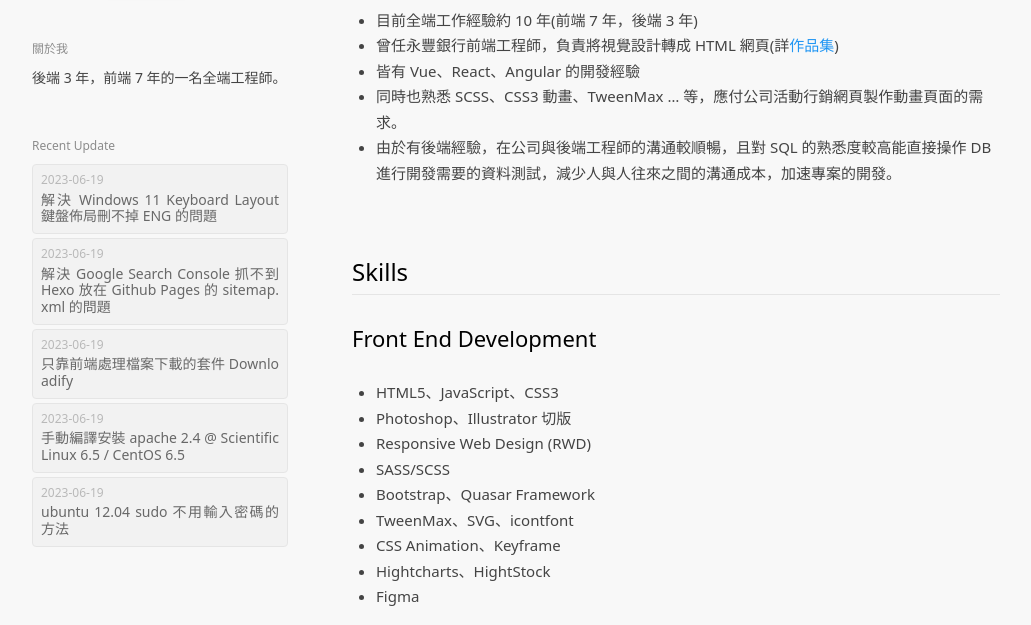
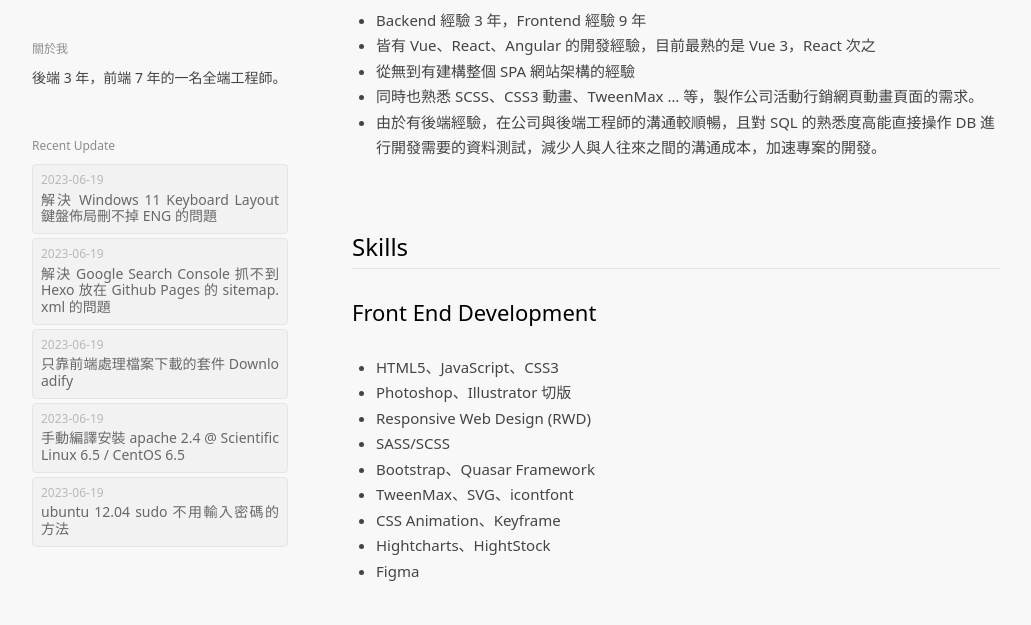
Before and after one commit to balabambe/balabambe.github.io, a plain HTML site: page about-me/index.html in a window 1280 px wide. Shown: the part 146-771 px from the top of the page, without its empty margins (28-1059 px from the left). Drawn offline with nearby package versions, Linux system fonts and the light colour scheme; some packages are replaced by stand-ins of ours; a script that the page names is missing.

Commit message:
Site updated: 2023-06-19 15:19:36

```diff
--- a/about-me/index.html
+++ b/about-me/index.html
@@ -20,15 +20,15 @@
   <title>About Me - 拔辣搬筆的攻城獅人蔘</title>
 
 
-    <meta name="description" content="目前全端工作經驗約 10 年(前端 7 年，後端 3 年) 曾任永豐銀行前端工程師，負責將視覺設計轉成 HTML 網頁(詳作品集) 皆有 Vue、React、Angular 的開發經驗 同時也熟悉 SCSS、CSS3 動畫、TweenMax … 等，應付公司活動行銷網頁製作動畫頁面的需求。 由於有後端經驗，在公司與後端工程師的溝通較順暢，且對 SQL 的熟悉度較高能直接操作 DB 進行開發需要的">
+    <meta name="description" content="Backend 經驗 3 年，Frontend 經驗 9 年 皆有 Vue、React、Angular 的開發經驗，目前最熟的是 Vue 3，React 次之 從無到有建構整個 SPA 網站架構的經驗 同時也熟悉 SCSS、CSS3 動畫、TweenMax … 等，製作公司活動行銷網頁動畫頁面的需求。 由於有後端經驗，在公司與後端工程師的溝通較順暢，且對 SQL 的熟悉度高能直接操作 DB 進行">
 <meta property="og:type" content="website">
 <meta property="og:title" content="About Me">
 <meta property="og:url" content="https://blog.balabambe.com/about-me/index.html">
 <meta property="og:site_name" content="拔辣搬筆的攻城獅人蔘">
-<meta property="og:description" content="目前全端工作經驗約 10 年(前端 7 年，後端 3 年) 曾任永豐銀行前端工程師，負責將視覺設計轉成 HTML 網頁(詳作品集) 皆有 Vue、React、Angular 的開發經驗 同時也熟悉 SCSS、CSS3 動畫、TweenMax … 等，應付公司活動行銷網頁製作動畫頁面的需求。 由於有後端經驗，在公司與後端工程師的溝通較順暢，且對 SQL 的熟悉度較高能直接操作 DB 進行開發需要的">
+<meta property="og:description" content="Backend 經驗 3 年，Frontend 經驗 9 年 皆有 Vue、React、Angular 的開發經驗，目前最熟的是 Vue 3，React 次之 從無到有建構整個 SPA 網站架構的經驗 同時也熟悉 SCSS、CSS3 動畫、TweenMax … 等，製作公司活動行銷網頁動畫頁面的需求。 由於有後端經驗，在公司與後端工程師的溝通較順暢，且對 SQL 的熟悉度高能直接操作 DB 進行">
 <meta property="og:locale" content="en_US">
 <meta property="article:published_time" content="2021-07-29T09:08:16.000Z">
-<meta property="article:modified_time" content="2023-06-19T02:07:24.886Z">
+<meta property="article:modified_time" content="2023-06-19T07:19:02.961Z">
 <meta property="article:author" content="BalaBambe">
 <meta name="twitter:card" content="summary">
 
@@ -112,11 +112,11 @@
   <h1 class="article-title"><span>About Me</span></h1>
 
     <ul>
-<li>目前全端工作經驗約 10 年(前端 7 年，後端 3 年)</li>
-<li>曾任永豐銀行前端工程師，負責將視覺設計轉成 HTML 網頁(詳<a href="/portfolio">作品集</a>)</li>
-<li>皆有 Vue、React、Angular 的開發經驗</li>
-<li>同時也熟悉 SCSS、CSS3 動畫、TweenMax … 等，應付公司活動行銷網頁製作動畫頁面的需求。</li>
-<li>由於有後端經驗，在公司與後端工程師的溝通較順暢，且對 SQL 的熟悉度較高能直接操作 DB 進行開發需要的資料測試，減少人與人往來之間的溝通成本，加速專案的開發。</li>
+<li>Backend 經驗 3 年，Frontend 經驗 9 年</li>
+<li>皆有 Vue、React、Angular 的開發經驗，目前最熟的是 Vue 3，React 次之</li>
+<li>從無到有建構整個 SPA 網站架構的經驗</li>
+<li>同時也熟悉 SCSS、CSS3 動畫、TweenMax … 等，製作公司活動行銷網頁動畫頁面的需求。</li>
+<li>由於有後端經驗，在公司與後端工程師的溝通較順暢，且對 SQL 的熟悉度高能直接操作 DB 進行開發需要的資料測試，減少人與人往來之間的溝通成本，加速專案的開發。</li>
 </ul>
 <h2 id="Skills"><a href="#Skills" class="headerlink" title="Skills"></a>Skills</h2><h3 id="Front-End-Development"><a href="#Front-End-Development" class="headerlink" title="Front End Development"></a>Front End Development</h3><ul>
 <li>HTML5、JavaScript、CSS3</li>
@@ -139,6 +139,7 @@
 <li>jQuery</li>
 <li>Webpack</li>
 <li>Google Maps API</li>
+<li>SignalR&#x2F;Web Socket</li>
 </ul>
 <h3 id="Backend-Skills"><a href="#Backend-Skills" class="headerlink" title="Backend Skills"></a>Backend Skills</h3><ul>
 <li>PHP &#x2F; Laravel</li>
@@ -158,6 +159,7 @@
 <li>Google Analytics</li>
 <li>Jira project management</li>
 <li>slack</li>
+<li>Azure</li>
 </ul>
 
 
```
Also changed, not shown: sitemap.xml (+11 -11 lines), tags/index.html (+5 -5 lines).
